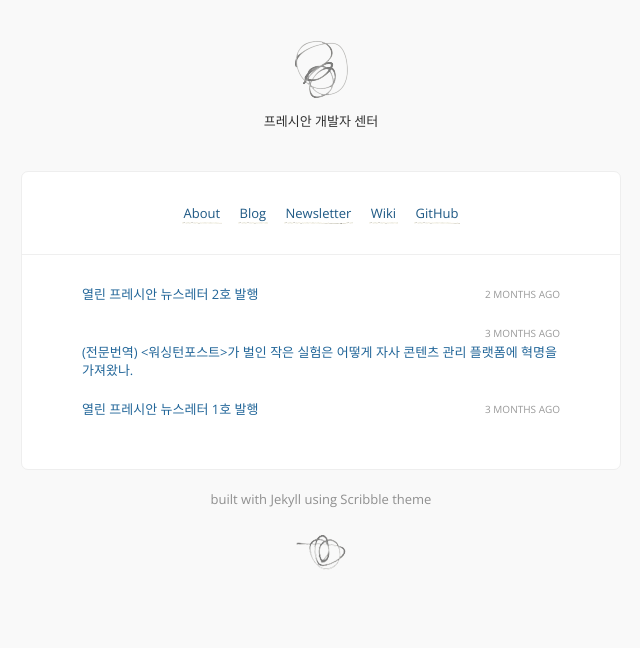
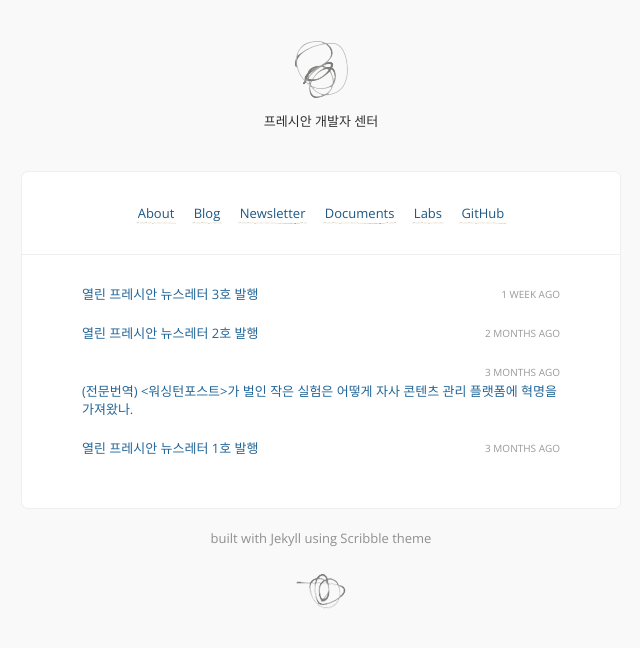
Before and after one commit to pressian/pressian.github.io, a Jekyll site: the page built from index.html, in a window 1280 px wide. Shown: the top 648 px of the page, without its empty margins (319-959 px from the left). Built offline with Jekyll 4.4.1, drawn with Linux system fonts in a browser that asks for light colours; Markdown is read by kramdown in place of the engine named in the settings; comment, search, counter and statistics services are not loaded.

Commit message:
Update nav and post

```diff
--- a/_config.yml
+++ b/_config.yml
@@ -10,8 +10,11 @@ links:
     url:          /blog
   - name:         Newsletter
     url:          /newsletter
-  - name:         Wiki
-    url:          http://pressian.atlassian.net/wiki/
+  - name:         Documents
+    url:          http://github.com/pressian/docs/
+    external:     true
+  - name:         Labs
+    url:          http://developers.pressian.coop/labs/
     external:     true
   - name:         GitHub
     url:          http://github.com/pressian
--- /dev/null
+++ b/_posts/2015-04-06-newsletter.md
@@ -0,0 +1,7 @@
+---
+layout: post
+title: 열린 프레시안 뉴스레터 3호 발행
+date: 2015-04-06 14:00:00 +0900
+---
+
+[열린 프레시안 뉴스레터 3호](http://eepurl.com/bihdi5)를 발행하였습니다.
```
